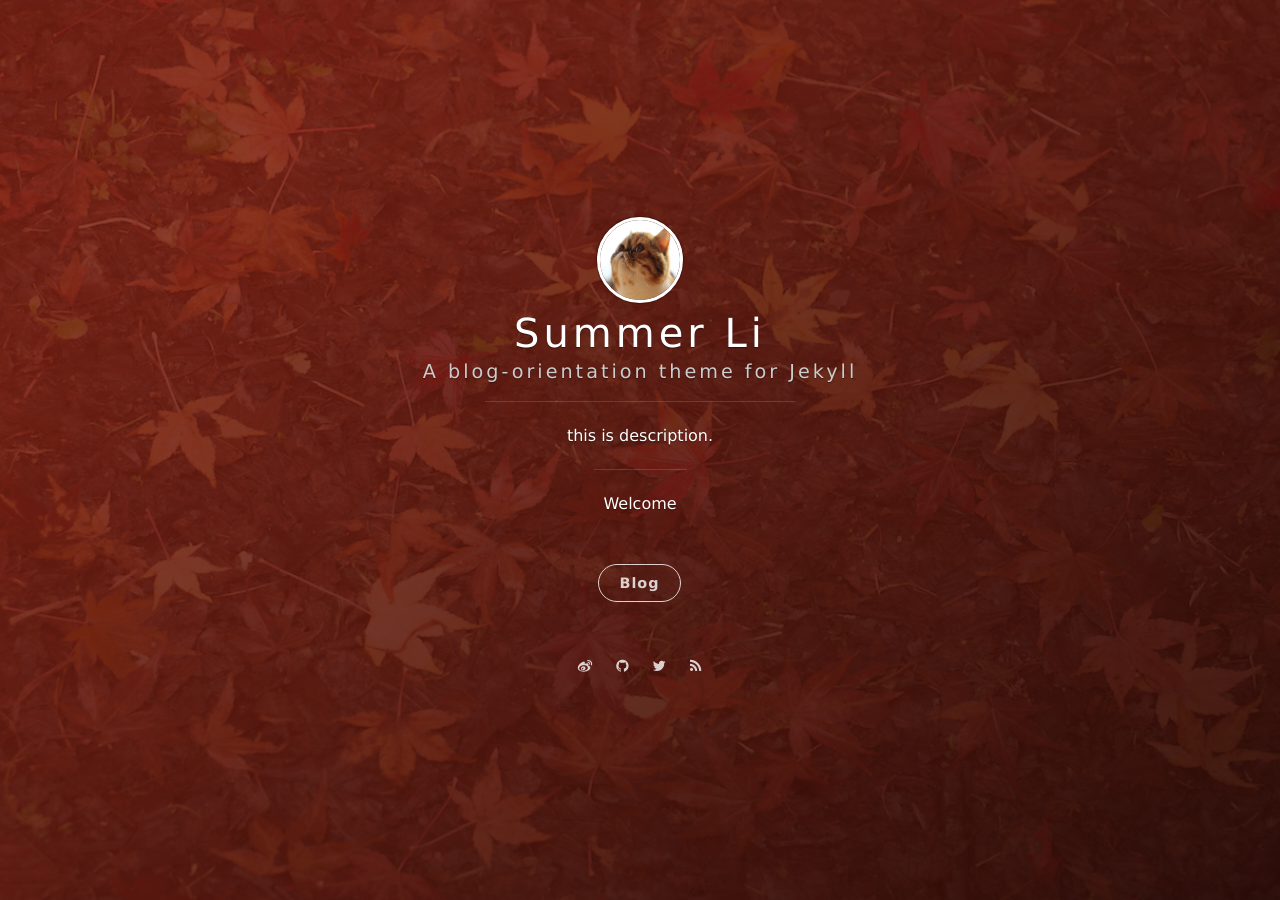
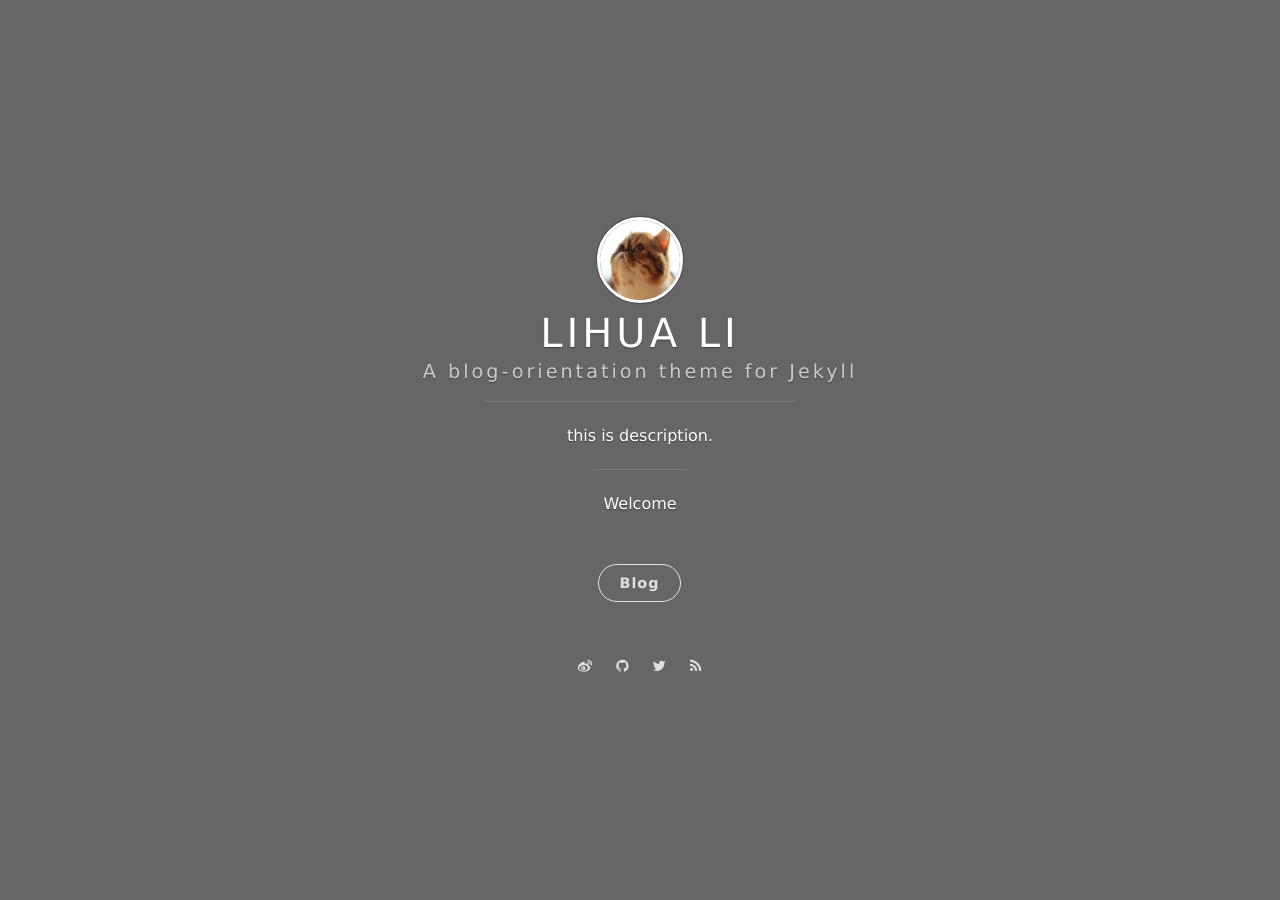
Before and after one commit to summer-LH/summer-lh.github.io, a Jekyll site: the page built from index.html, in a window 1280 px wide. Built offline with Jekyll 4.4.1, drawn with Linux system fonts in a browser that asks for light colours; nearby versions of some CDN libraries; the list of posts is cut into pages by our own code.

Commit message:
bg & font

```diff
--- a/_config.yml
+++ b/_config.yml
@@ -1,5 +1,5 @@
 # Basic
-title: Summer Li
+title: LIHUA LI
 subtitle: A blog-orientation theme for Jekyll
 welcome_message: <a href="" target="_blank">Welcome</a>
 description: this is description.
@@ -13,7 +13,7 @@ permalink: /:year/:month/:title/
 highlighter: rouge
 
 # supported colors: blue, green, purple, red, orange or slate. If you need clear, leave it empty.
-cover_color: red
+cover_color:
 
 # The blog button should not be removed.
 blog_button:
@@ -37,9 +37,9 @@ comment:
 
 # Social
 social:
-    weibo: Summer
-    github: Summer
-    twitter: Summer
+    weibo: LIHUA LI
+    github: LIHUA LI
+    twitter: LIHUA LI
     #gplus: 107108267983477358170
     #mail: onev@onevcat.com
 
```
Also changed, not shown: assets/images/background-cover.jpg (deleted).
